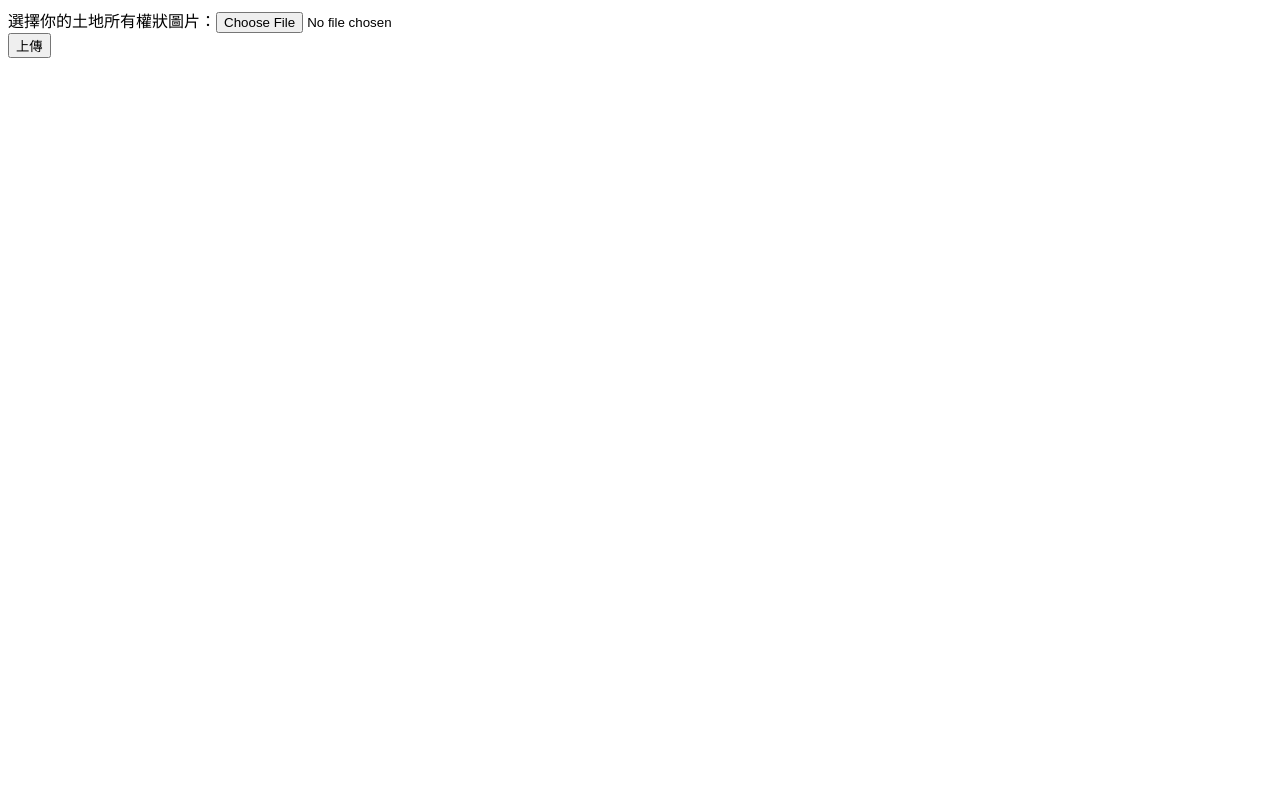
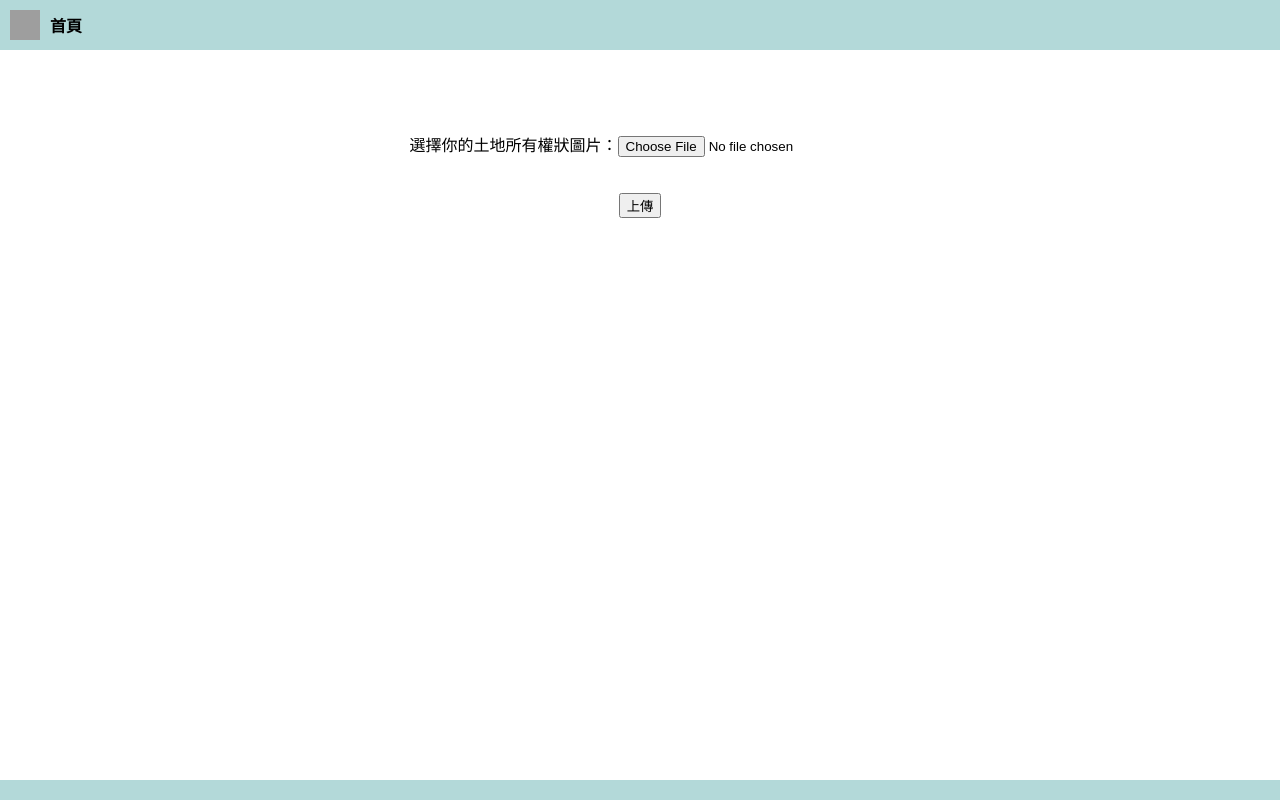
Before and after one commit to Neko-no-akuma-TW/KGHS-Project, a Flask app: page /seller_deal in a window 1280 px wide. Run offline with Flask 3, Linux system fonts and the light colour scheme; grey boxes are pictures that could not be loaded.

Commit message:
Update seller_deal.html

```diff
--- a/templates/seller_deal.html
+++ b/templates/seller_deal.html
@@ -2,12 +2,88 @@
 <html lang="en">
 <head>
     <meta charset="UTF-8">
-    <title>Sell Deal Page</title>
+    <meta name="viewport" content="width=device-width,initial-scale=1.0">
+    <style>
+      html,body{
+        height:100%;
+        margin:0;
+        padding:0;
+      }
+      .header{
+        position:fixed;
+        top:0;
+        left:0;
+        right:0;
+        display:flex;
+        justify-content:flex-start;
+        align-items:center;
+        padding:10px;
+        background-color:#B3D9D9;
+      }
+      .house-icon{
+        width:30px;
+        height:30px;
+        background-image: url('https://e7.pngegg.com/pngimages/98/702/png-clipart-font-awesome-computer-icons-house-icon-design-house-angle-logo-thumbnail.png');
+        background-size:cover;
+        margin-right:10px;
+      }
+      .footer{
+        position:fixed;
+        bottom:0;
+        left:0;
+        right:0;
+        background-color:#B3D9D9;
+        padding:10px;
+        text-align:center;
+      }
+      .content{
+        padding-top:60px;
+        padding-bottom:60px;
+        text-align:center;
+      }
+      .button-container{
+        text-align:center;
+      }
+      .button{
+        background-color:#B3D9D9;
+        color:#000000;
+        font-size:24px;
+        width:600px;
+        height:100px;
+        line-height:100px;
+        border:none;
+        border-radius:5px;
+        cursor:pointer;
+        display:inline-block;
+        text-decoration:none;
+        margin:10px;
+      }
+      .button span{
+        display:inline-block;
+        vertical-align: middle;
+        line-height: normal;
+      }
+      .home-link{
+        text-decoration:none;
+        color:#000000;
+        font-weight:bold;
+      }
+    </style>
+    <title>Page Not Found</title>
 </head>
 <body>
-<form method="post" enctype="multipart/form-data">
-    <a>選擇你的土地所有權狀圖片：</a><input type="file" name="own"><br>
-    <input type="submit" value="上傳">
-</form>
+  <div class="header">
+    <div class="house-icon"></div>
+    <a class="home-link">首頁</a>
+  </div>
+  <br><br><br><br>
+  <div class="content">
+    <form method="post" enctype="multipart/form-data">
+        <a>選擇你的土地所有權狀圖片：</a><input type="file" name="own"><br>
+        <br><br>
+        <input type="submit" value="上傳">
+    </form>
+  </div>
+  <div class="footer"></div>
 </body>
 </html>
```
